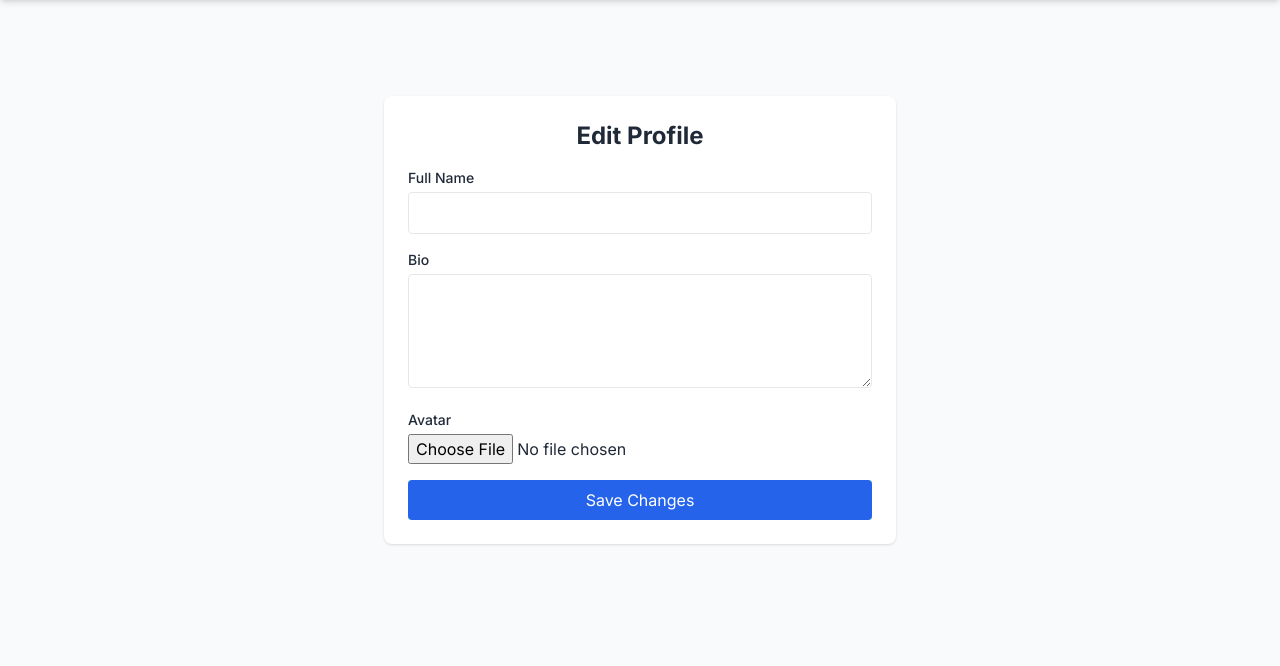
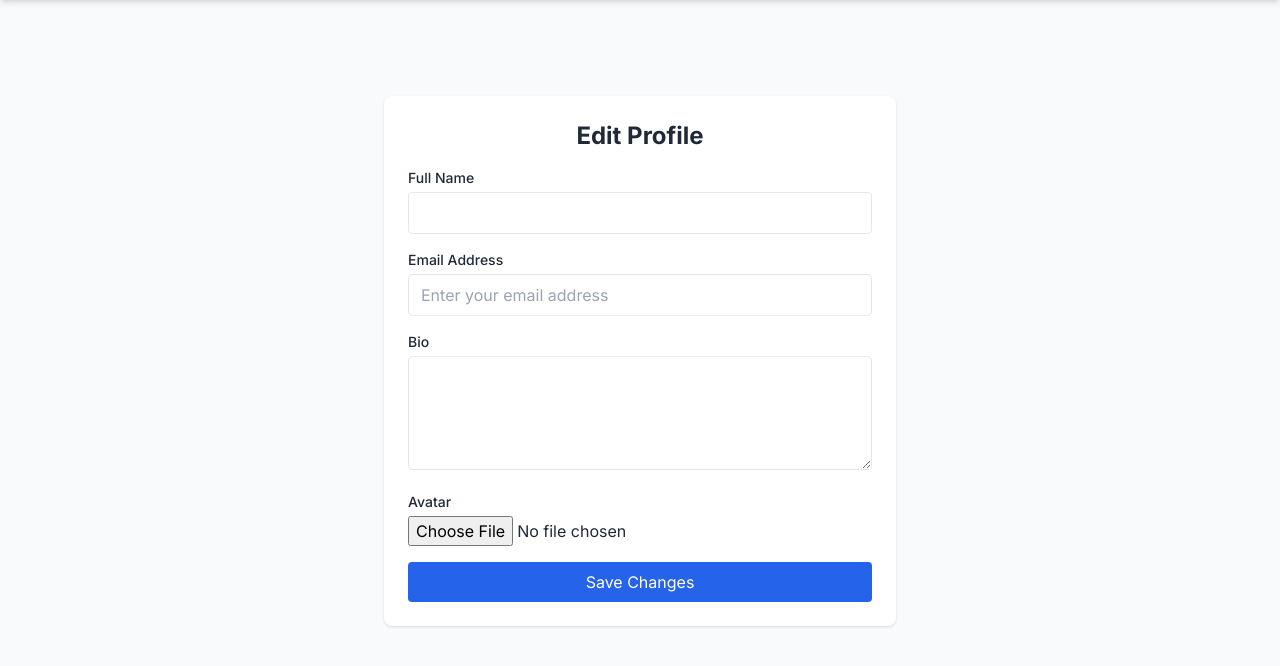
Before and after one commit to BSc-Project-1404/LiteSlido, a Django app: page /events/profile/edit/ in a window 1280 px wide. Shown: the part 52-718 px from the top of the page. Run offline with Django 5.2, Linux system fonts and the light colour scheme; the visitor is signed in with stand-in values (Sample User, id 1); some libraries are stand-ins or nearby versions.

Commit message:
FEAT: add email validation to profile

```diff
--- a/backend/events/forms.py
+++ b/backend/events/forms.py
@@ -46,8 +46,17 @@ class PollOptionForm(forms.ModelForm):
 class ProfileForm(forms.ModelForm):
     class Meta:
         model = Profile
-        fields = ['full_name', 'bio', 'avatar']
+        fields = ['full_name', 'email', 'bio', 'avatar']
         widgets = {
             'full_name': forms.TextInput(attrs={'class': 'w-full border rounded px-3 py-2 focus:outline-none focus:ring'}),
+            'email': forms.EmailInput(attrs={'class': 'w-full border rounded px-3 py-2 focus:outline-none focus:ring', 'placeholder': 'Enter your email address'}),
             'bio': forms.Textarea(attrs={'class': 'w-full border rounded px-3 py-2 focus:outline-none focus:ring', 'rows': 4}),
         }
+
+    def clean_email(self):
+        email = self.cleaned_data.get('email')
+        if email:
+            # Check if email is already used by another user
+            if Profile.objects.filter(email=email).exclude(user=self.instance.user).exists():
+                raise forms.ValidationError('This email address is already in use by another user.')
+        return email
--- a/backend/events/models.py
+++ b/backend/events/models.py
@@ -22,6 +22,7 @@ class Event(models.Model):
 class Profile(models.Model):
     user = models.OneToOneField(User, on_delete=models.CASCADE, related_name='profile')
     full_name = models.CharField(max_length=100, blank=True)
+    email = models.EmailField(max_length=254, blank=True)
     bio = models.TextField(blank=True)
     avatar = models.ImageField(upload_to='avatars/', blank=True, null=True)
     updated_at = models.DateTimeField(auto_now=True)
--- a/backend/events/templates/events/profile.html
+++ b/backend/events/templates/events/profile.html
@@ -17,7 +17,7 @@
     </div>
     {% endif %}
     <p><strong>Username:</strong> {{ request.user.username }}</p>
-    <p><strong>Email:</strong> {{ request.user.email }}</p>
+    <p><strong>Email:</strong> {{ profile.email|default:"—" }}</p>
     <p><strong>Full Name:</strong> {{ profile.full_name|default:"—" }}</p>
     <p><strong>Bio:</strong> {{ profile.bio|default:"—" }}</p>
     <p class="text-sm text-gray-500">
--- a/backend/events/templates/events/profile_edit.html
+++ b/backend/events/templates/events/profile_edit.html
@@ -1,39 +1,47 @@
-{% extends 'base.html' %}
-{% load form_tags %}
-{% block title %}Edit Profile — LiteSlido{% endblock %}
-{% block content %}
+{% extends 'base.html' %} {% load form_tags %} {% block title %}Edit Profile —
+LiteSlido{% endblock %} {% block content %}
 <div class="max-w-lg mx-auto bg-white p-6 rounded-lg shadow mt-20">
   <h2 class="text-2xl font-bold mb-4 text-center">Edit Profile</h2>
   <form method="post" enctype="multipart/form-data" class="space-y-4">
-    {% csrf_token %}
-    {% if form.non_field_errors %}
+    {% csrf_token %} {% if form.non_field_errors %}
     <div class="p-3 bg-red-100 text-red-800 rounded">
       {{ form.non_field_errors }}
     </div>
     {% endif %}
     <div>
-      <label for="id_full_name" class="block text-sm font-medium mb-1">Full Name</label>
-      {{ form.full_name }}
-      {% if form.full_name.errors %}
+      <label for="id_full_name" class="block text-sm font-medium mb-1"
+        >Full Name</label
+      >
+      {{ form.full_name }} {% if form.full_name.errors %}
       <p class="text-red-600 text-sm">{{ form.full_name.errors.0 }}</p>
       {% endif %}
     </div>
     <div>
+      <label for="id_email" class="block text-sm font-medium mb-1"
+        >Email Address</label
+      >
+      {{ form.email }} {% if form.email.errors %}
+      <p class="text-red-600 text-sm">{{ form.email.errors.0 }}</p>
+      {% endif %}
+    </div>
+    <div>
       <label for="id_bio" class="block text-sm font-medium mb-1">Bio</label>
-      {{ form.bio }}
-      {% if form.bio.errors %}
+      {{ form.bio }} {% if form.bio.errors %}
       <p class="text-red-600 text-sm">{{ form.bio.errors.0 }}</p>
       {% endif %}
     </div>
     <div>
-      <label for="id_avatar" class="block text-sm font-medium mb-1">Avatar</label>
-      {{ form.avatar }}
-      {% if form.avatar.errors %}
+      <label for="id_avatar" class="block text-sm font-medium mb-1"
+        >Avatar</label
+      >
+      {{ form.avatar }} {% if form.avatar.errors %}
       <p class="text-red-600 text-sm">{{ form.avatar.errors.0 }}</p>
       {% endif %}
     </div>
-    <button type="submit"
-            class="w-full bg-blue-600 text-white px-4 py-2 rounded hover:bg-blue-700 transition">
+    <button
+      type="submit"
+      class="w-full bg-blue-600 text-white px-4 py-2 rounded hover:bg-blue-700 transition"
+    >
       Save Changes
     </button>
   </form>
```
Also changed, not shown: backend/events/migrations/0009_profile_email.py (added), 1 other file. Lines whose indentation alone changed are shown as unchanged.
